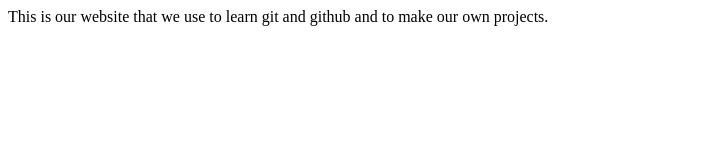
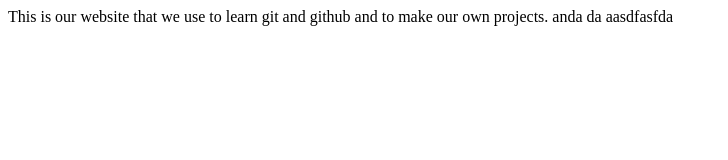
Before and after one commit to kea137/Project-1, a plain HTML site: page Index.html in a window 1280 px wide. Shown: the whole page, without its empty margins (0-728 px from the left). Drawn offline with Linux system fonts and the light colour scheme.

```diff
--- a/Index.html
+++ b/Index.html
@@ -1,5 +1,5 @@
 <html>
 
-This is our website that we use to learn git and github and to make our own projects.
+This is our website that we use to learn git and github and to make our own projects. anda da aasdfasfda
 
 </html>
```
